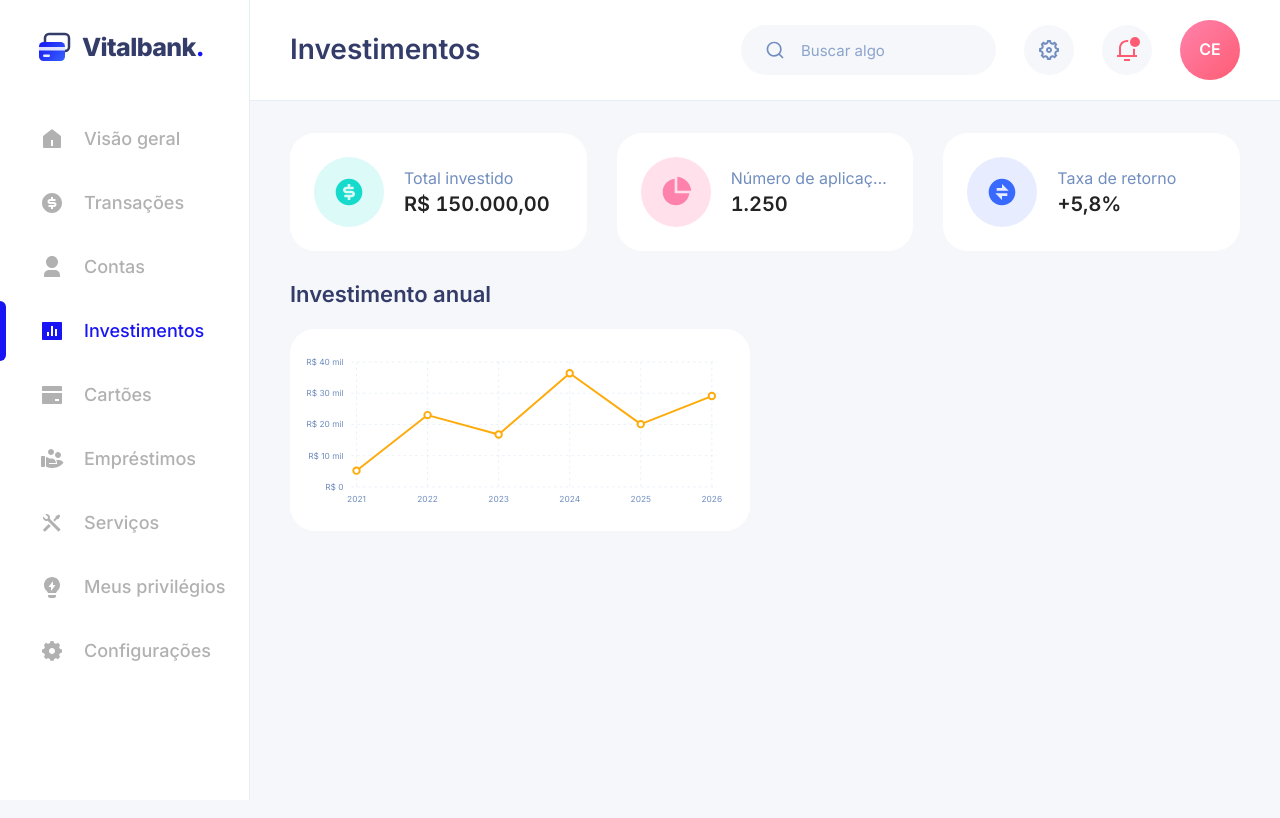
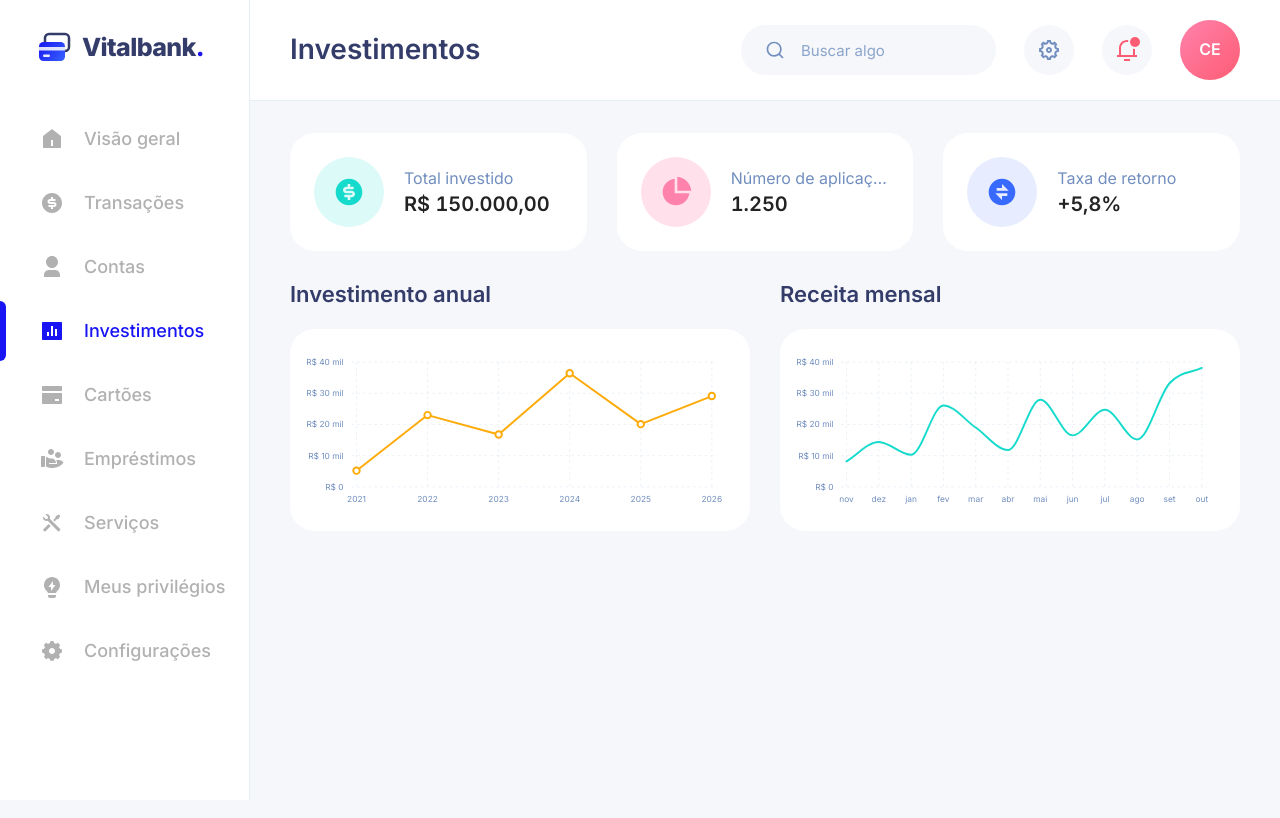
Before and after one commit to VictorNascimento14/Vitalbank, a Next.js app: page /investimentos in a window 1280 px wide. Built offline with nearby package versions, Linux system fonts and the light colour scheme.

Commit message:
feat(investimentos): gráfico da receita mensal (#116)

```diff
--- a/src/app/(painel)/investimentos/page.tsx
+++ b/src/app/(painel)/investimentos/page.tsx
@@ -1,13 +1,15 @@
-import { investimentoAnual, resumoDosInvestimentos } from "@/dados";
+import { investimentoAnual, receitaMensal, resumoDosInvestimentos } from "@/dados";
 import { InvestimentoAnual } from "@/telas/investimentos/InvestimentoAnual";
+import { ReceitaMensal } from "@/telas/investimentos/ReceitaMensal";
 import { ResumoDosInvestimentos } from "@/telas/investimentos/ResumoDosInvestimentos";
 
 export default async function Investimentos() {
-  const [resumo, anos] = await Promise.all([resumoDosInvestimentos(), investimentoAnual()]);
+  const [resumo, anos, meses] = await Promise.all([resumoDosInvestimentos(), investimentoAnual(), receitaMensal()]);
   return (
     <div className="grid grid-cols-1 gap-6 lg:gap-[30px] xl:grid-cols-2">
       <ResumoDosInvestimentos resumo={resumo} />
       <InvestimentoAnual anos={anos} />
+      <ReceitaMensal meses={meses} />
     </div>
   );
 }
--- a/src/dados/index.ts
+++ b/src/dados/index.ts
@@ -10,7 +10,7 @@ import { DEBITO_E_CREDITO } from "./sementes/debitoCredito";
 import { DESPESAS_POR_CATEGORIA } from "./sementes/despesas";
 import { DESPESAS_MENSAIS } from "./sementes/despesasMensais";
 import { FATURAS_ENVIADAS } from "./sementes/faturas";
-import { INVESTIMENTO_ANUAL, RESUMO_DOS_INVESTIMENTOS } from "./sementes/investimentos";
+import { INVESTIMENTO_ANUAL, RECEITA_MENSAL, RESUMO_DOS_INVESTIMENTOS } from "./sementes/investimentos";
 import { HISTORICO_DE_SALDO } from "./sementes/saldo";
 import { TRANSACOES } from "./sementes/transacoes";
 import type { Cartao, Contato, Transacao } from "./tipos";
@@ -72,3 +72,8 @@ export async function resumoDosInvestimentos() {
 export async function investimentoAnual() {
   return INVESTIMENTO_ANUAL;
 }
+
+/** Receita dos investimentos por mês, doze meses. */
+export async function receitaMensal() {
+  return RECEITA_MENSAL;
+}
--- a/src/dados/sementes/investimentos.ts
+++ b/src/dados/sementes/investimentos.ts
@@ -14,3 +14,19 @@ export const INVESTIMENTO_ANUAL: readonly { ano: number; total: number }[] = [
   { ano: 2025, total: 2010000 },
   { ano: 2026, total: 2910000 },
 ];
+
+/** Receita dos investimentos, mês a mês, nos últimos 12 meses. */
+export const RECEITA_MENSAL: readonly { mes: string; receita: number }[] = [
+  { mes: "2025-11-01", receita: 820000 },
+  { mes: "2025-12-01", receita: 1440000 },
+  { mes: "2026-01-01", receita: 1030000 },
+  { mes: "2026-02-01", receita: 2610000 },
+  { mes: "2026-03-01", receita: 1900000 },
+  { mes: "2026-04-01", receita: 1180000 },
+  { mes: "2026-05-01", receita: 2790000 },
+  { mes: "2026-06-01", receita: 1650000 },
+  { mes: "2026-07-01", receita: 2470000 },
+  { mes: "2026-08-01", receita: 1520000 },
+  { mes: "2026-09-01", receita: 3320000 },
+  { mes: "2026-10-01", receita: 3810000 },
+];
--- /dev/null
+++ b/src/telas/investimentos/ReceitaMensal.tsx
@@ -0,0 +1,24 @@
+import type { receitaMensal } from "@/dados";
+import { mesCurto } from "@/dominio/datas";
+import { Bloco, GraficoDeLinha, TituloDeSecao } from "@/ui";
+
+type Dados = Awaited<ReturnType<typeof receitaMensal>>;
+
+export function ReceitaMensal({ meses }: { meses: Dados }) {
+  return (
+    <section aria-labelledby="receita-mensal" className="flex flex-col">
+      <TituloDeSecao id="receita-mensal">Receita mensal</TituloDeSecao>
+      <Bloco className="flex flex-1 items-center">
+        <GraficoDeLinha
+          className="w-full"
+          titulo="Receita dos investimentos por mês"
+          formato="moeda"
+          cor="turquesa"
+          gradeTracejada
+          rotulos={meses.map((m) => mesCurto(m.mes))}
+          valores={meses.map((m) => m.receita)}
+        />
+      </Bloco>
+    </section>
+  );
+}
```
Also changed, not shown: 1 other file (tests, documents, lock files or other folders).
